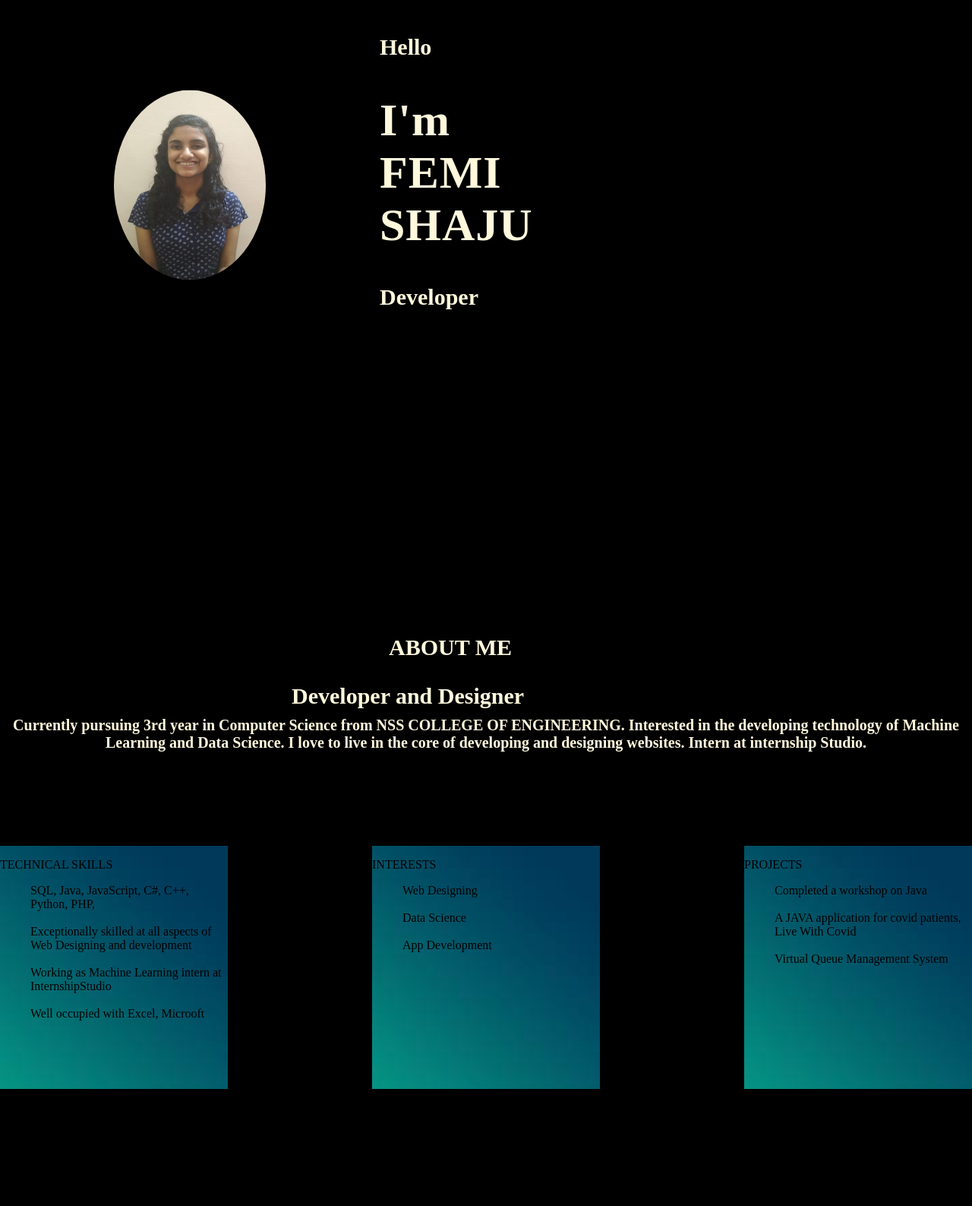
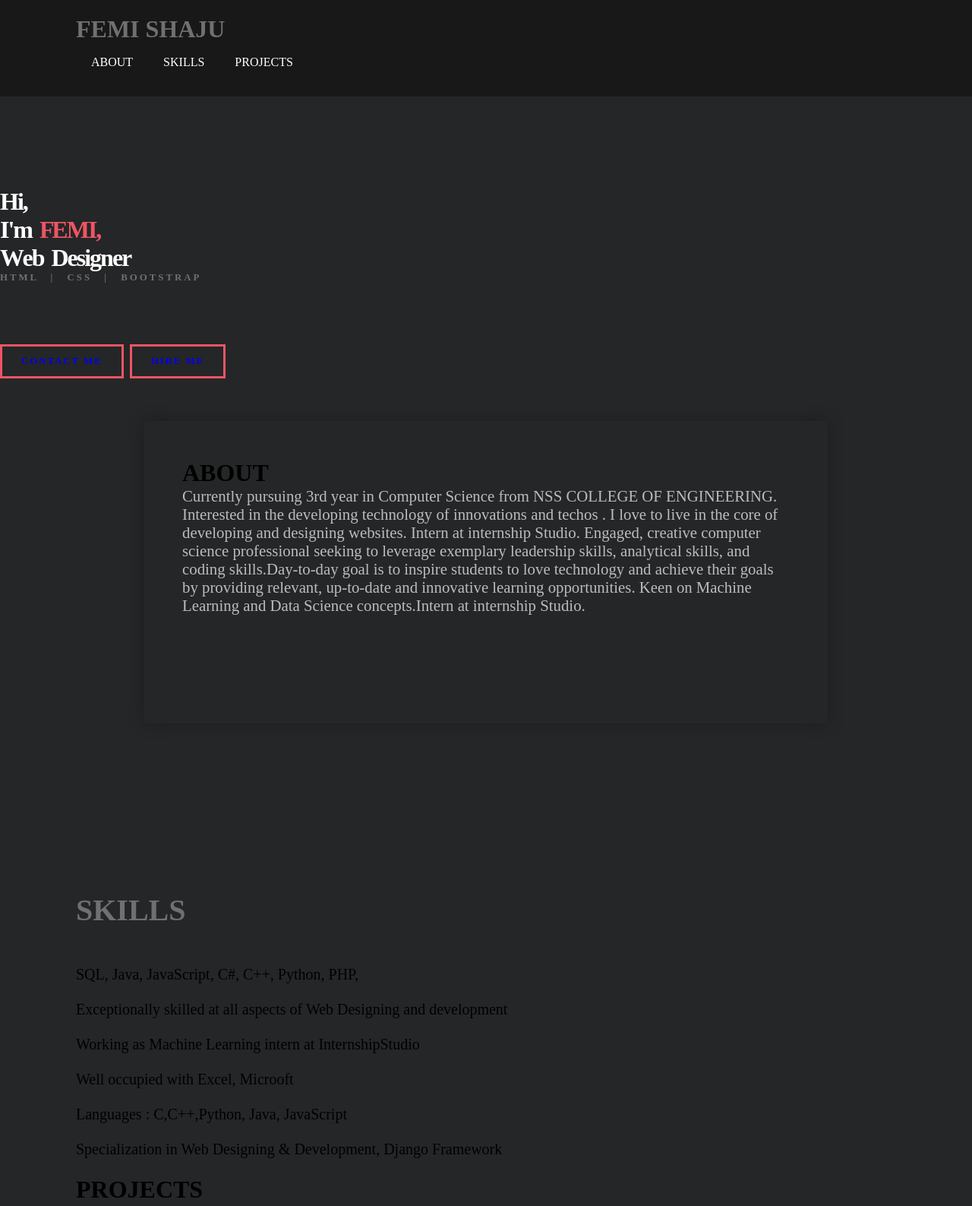
Before and after one commit to FEMI1602/femishaju, a plain HTML site: page index.html in a window 1280 px wide. Shown: the top 1587 px of the page at 76% size. Before the commit the page ends 1483 px from the top, so only its background shows below. Drawn offline with Linux system fonts and the light colour scheme.

Commit message:
second commit

```diff
--- a/index.html
+++ b/index.html
@@ -1,73 +1,115 @@
-<html>
 <!DOCTYPE html>
 <html lang="en">
+<head>
     <meta charset="UTF-8">
     <meta name="viewport" content="width=device-width, initial-scale=1.0">
-    <head>
+    <meta http-equiv="X-UA-Compatible" content="ie=edge">
+    <title>MY PORTFOLIO</title>
     <link rel="stylesheet" href="style.css">
-        <title>MY PORTFOLIO</title>
+    <script src="https://kit.fontawesome.com/a076d05399.js"></script>
 </head>
-            <body >
-                <section>
-                    <div class="text-container">
-                        <p>Hello</p>
-                        <p>I'm FEMI   SHAJU</p>
-                        <p>Developer</p>
+<body>
+<div class="container navbar">
+    <header>
+        <div class="logo">
+            <h1>FEMI SHAJU</h1>
+            <nav>
+                <ul>
+                    <li><a href="#about">ABOUT</a></li>
+                    <li><a href="#skills">SKILLS</a></li>
+                    <li><a href="#projects">PROJECTS</a></li>
+
+                </ul>
+            </nav>
+    </header>
 </div>
-                    <img src="image.jpeg" class="image"alt="image not found">
-                </section>
-                <!-----about-->
-                <div class="about-container">
-                    <div class="about-text">
-                        <p>ABOUT ME</p>
-                        <p><strong>Developer and Designer</strong></p>
-                        <p>Currently pursuing 3rd year in Computer Science from  NSS COLLEGE OF ENGINEERING. Interested in the developing technology of Machine
-                            Learning and Data Science. I love to live in the core of developing and designing
-                            websites. Intern at internship Studio.</p>
+
+<div class="container-main-info">
+    <div class="text">
+        <h1>
+            <span>H</span>
+            <span class="m-left">i</span>
+            <span class="m-left">,</span>
+            <br>
+            <span>I</span>
+            <span class="m-left">'</span>
+            <span class="m-left">m</span>
+
+            <span class="name">F</span>
+            <span class="m-left name">E</span>
+            <span class="m-left name">M</span>
+            <span class="m-left name">I</span>
+
+            <span class="m-left name">,</span>
+            <br>
+            <span>W</span>
+            <span class="m-left">e</span>
+            <span class="m-left">b</span>
+            <span>D</span>
+            <span class="m-left">e</span>
+            <span class="m-left">s</span>
+            <span class="m-left">i</span>
+            <span class="m-left">g</span>
+            <span class="m-left">n</span>
+            <span class="m-left">e</span>
+            <span class="m-left">r</span>
+            <p>HTML | CSS | BOOTSTRAP</p>
+            <a href="#contact">CONTACT ME</a>
+        <a href="https://docs.google.com/document/d/1iaKF7iIueAiFc01NBLgPLgeVphdnwDvh8j2SkQdlht0/edit?usp=sharing">HIRE ME</a>
+        </h1>
+        <br>
+
     </div>
 
 </div>
-                <!------skills-->
-                <div class="skills">
-                    <p>TOOLS</p>
-                    <div class="tools-text">
-                        <div class="box-container">
-                            <div class="box-1">
-                            <span></span>
-                                <p class="tools">TECHNICAL SKILLS</p>
-                                <p class="details">
+<div class="container about" id="about">
+
+    <div class="about-me-info">
+        <H1>ABOUT</H1>
+        <p>Currently pursuing 3rd year in Computer Science from  NSS COLLEGE OF ENGINEERING. Interested in the developing technology of
+            innovations and techos
+            . I love to live in the core of developing and designing
+            websites. Intern at internship Studio. Engaged, creative computer science professional seeking to leverage
+            exemplary leadership skills, analytical skills, and coding skills.Day-to-day goal is to inspire students to love technology
+            and achieve their goals by providing relevant, up-to-date and innovative learning opportunities.
+            Keen on Machine Learning and Data Science concepts.Intern at internship Studio. </p>
+    </div>
+
+</div>
+<div class="container skills"id="skills">
+
+    <h1>SKILLS</h1>
+    <p class="skills-info">
         <ul>
             <li>SQL, Java, JavaScript, C#, C++, Python, PHP, </li><br>
             <li>Exceptionally skilled at all aspects of Web Designing and development</li><br>
             <li>Working as Machine Learning intern at InternshipStudio</li><br>
-                                        <li>Well occupied with Excel, Microoft</li>
+            <li>Well occupied with Excel, Microoft</li><br>
+            <li>Languages : C,C++,Python, Java, JavaScript</li><br>
+            <li>Specialization in Web Designing & Development, Django Framework</li><br>
         </ul>
     </p>
 </div>
-                            <div class="box-2">
-                                <p class="interest">INTERESTS</p>
-                                <ul>
-                                    <li>Web Designing</li><br>
-                                    <li>Data Science</li><br>
-                                    <li>App Development</li>
-                                </ul>
-                            </div>
-                            <div class="box-3">
-                                <p class="projects">PROJECTS</p>
-                                <ul>
-                                    <li>Completed a workshop on Java</li><br>
-                                    <li>A JAVA application for covid patients, Live With Covid</li><br>
-                                    <li>Virtual Queue Management System</li>
-                                </ul>
-                            </div>
+<div class="container projects" id="projects">
+    <h1>PROJECTS</h1>
+    <br>
+    <li>A JAVA APPLICATION FOR COVID PEOPLE, LIVE WITH COVID</li><br>
+    <li>VIRTUAL QUEUE MANAGEMENT SYSYTEM</li><br>
+    <div class="work-category">
 
     </div>
+</div>
+<footer>
+
+<div class="container contact" id="contact">
+    <h1>CONTACT</h1>
+    <h2>Connect me through</h2><br>
+    <ul>
+    <li><a href="https://www.facebook.com/femi.shaju.9"><i class="fab fa-facebook-f" link=""></i></a></li>
+    <li><a href="https://www.linkedin.com/in/femi-shaju-450ba4195/"><i class="fab fa-linkedin-in"></i></a></li>
+    </ul>
 
 </div>
-
-                </div>
-                <footer>
-                    <p>hii</p>
 </footer>
 </body>
 </html>
--- a/style.css
+++ b/style.css
@@ -1,152 +1,232 @@
-
-
-body{
-    background-color: black;
+* {
     margin: 0px;
     padding: 0px;
+    box-sizing: border-box;
+    font-family: 'Times New Roman', Times, serif;
+}
+
+html{
+    scroll-behavior: smooth;
+}
+
+.container{
+    padding: 0 100px 0 100px;
+}
+
+nav ul,
+.main-info{
+    display: flex;
+    flex-wrap: wrap;
+    justify-content: space-between;
 
 }
+body{
+    background-color: #252627;
+}
+header{
+    display: flex;
+    flex-wrap: wrap;
+    justify-content: space-between;
+    padding: 20px 0;
+}
+header logo{
+    float: right;
+}
 
-ul{
+header nav ul{
+    margin: 0;
+    padding: 0;
+    display: flex;
+}
+header nav ul li{
+    list-style: none;
+    position: relative;
+    display: inline inline-block;
+}
+header nav ul li a{
+    height: 50px;
+    color: white;
+    line-height: 50px;
+    padding: 0 20px;
+    text-decoration: none;
+}
+.navbar{
+    background-color: #181818;
+}
+
+header h1,
+header a,
+.text p,
+.skills h1,
+.contact h1{
+    color: #707070;
+}
+
+li{
     list-style: none;
 
 }
 
 a{
     text-decoration: none;
-}
-section{
-    width: 100;
-    height: 95vh;
     position: relative;
-}
-
-.logo{
-    font-family:'Times New Roman', Times, serif;
-    font-size: 20px;
-}
-
-
-.active{
-    font-weight: bold;
-}
-
-.text-container p:nth-child(1){
-    font-family: 'Times New Roman', Times, serif;
-    font-weight: bold;
-    font-size: 30px;
-
 
 }
 
-.text-container p:nth-child(2){
-    font-family: 'Times New Roman', Times, serif;
-    font-weight: bold;
-    letter-spacing: 1px;
-    font-size: 60px;
-}
-
-.text-container p:nth-child(3){
-    font-family: 'Times New Roman', Times, serif;
-    font-size: 30px;
-    color: cornsilk;
-    line-height: 30px;
-
-    font-weight: bold;
-
-}
-
-.text-container p{
-    margin: 45px 0px 25px;
-
-
-}
-
-.text-container{
-    position: center;
-    left: 500%;
-    top: 0%;
-    color: cornsilk;
-    transform: translate(500%,-0%);
-}
-
 .image{
-    width: 200px;
-    height: 250px;
+    width: 450px;
+    margin-top: 50px;
+    height: 10px;
     position: left;
     margin-left: 50%;
-    top: 125%;
-    transform: translate(50%,-125%);
     border-radius: 50%;
 
 }
 
+.about-me-info{
+    height: calc(60vh - 81.6px);
+}
+.text{
+    margin-top: 120px;
+}
+.text h1{
+    color: #fff;
+    cursor: context-menu;
+}
+.text-span{
+    display: inline-block;
+}
 
-.about-text{
-    font-family: 'Times New Roman', Times, serif;
-    color: cornsilk;
+span:hover{
+    color: #48CFAD;
+    transition: all.5s;
 
 }
+span.name{
+    color: #ED5565;
 
-.about-text p:nth-child(1){
-
-    font-weight: bold;
-    font-size: 30px;
-    right: 50%;
-    margin-left: 40%;
+}
+span.m-left{
+    margin-left: -10px;
 }
 
-.about-text p:nth-child(2){
+.text p{
+    letter-spacing: 3px;
+    word-spacing: 10px;
+    font-size: .8rem;
+}
+.text a{
+    padding: 12px 25px;
+    background-color: none;
+    border: 3px solid #ED5565;
+    font-size: .8rem;
+    letter-spacing: 2px;
+    position: relative;
+    top: 80px;
+    overflow: hidden;
+    transition: .5s;
+    display: inline-block;
+}
+.text a:hover{
+    color: #fff;
+}
+.text a::before{
+    content: " ";
+    background-color: #ED5565;
+    position: absolute;
+    left: 0px;
+    top: 0;
+    width: 100%;
+    height: 0%;
+    z-index: -1;
+    transition: .5s;
+}
+.text a:hover::before{
+    height: 100%;
+}
+
+.about{
+    height: 110vh;
+    margin-top: 40px;
+}
+
+.work h1{
+    font-size: 10rem;
+    z-index: 0;
+    opacity: .1;
+}
+.about-me-info{
+    max-width: 900px;
+    background-color: #252627;
+    box-shadow: 0 0 1.2rem rgba(0, 0, 0, .25);
+    padding: 50px;
+    position: relative;
+    top: 70px;
+    left: 50%;
+    right: 50%;
+    transform: translateX(-50%);
+    z-index: 1;
+}
+.about-me-info p{
+    font-size: 1.3rem;
+    color: #bcbcbc;
+}
+.skills{
+    font-size: 20px;
+}
+.skills h1{
+    margin-top: -190px;
+    top: 80px;
+    font-size: 40px;
     font-weight: bold;
+}
+.skills-info{
+    font-size: 40px;
+    color: #bcbcbc;
+    max-width: 800px;
+    position: relative;
+    top: 900px;
+    left: 50%;
+    transform: translateX(-50%);
+    text-align: center;
+    margin-bottom: 50px;
+}
+.skills-info ul li{
+    font-weight: 500;
+    font-size: 40px;
+}
+.html{
+    display: flex;
+    flex-wrap: wrap;
+    justify-content: center;
+    margin-bottom: 40px;
+}
+div[class^="tag-"]{
+    clip-path: polygon(75% 0%,100% 50%,75% 100%,0% 100%,0% 50%,0% 0%,);
+    width: 120px;
+    height: 30px;
+    background-color: #1785A7;
+    margin-right: 30px;
+}
+div[class^="tag-"] p{
+    color: #fff;
+    text-align: left;
+    padding-left: 10px;
+    font-size: 1.1rem;
+    padding-top: 3px;
+}
+.contact ul{
+    display: flex;
+    color: #fff;
+
+}
+.contact ul li{
+    position: relative;
+    display: block;
+    color: white;
     font-size: 30px;
-    margin-left: 30%;
+    height: 60px;
+    width: 60px;
 
 
 }
-
-.about-text p:nth-child(3){
-    font-weight: bold;
-    font-size: 20px;
-    padding: 70px 0px;
-    text-align: center;
-    display: flex;
-    margin: -7% auto 20px auto;
-    position: relative;
-    justify-content: space-evenly;
-    align-items: center;
-}
-
-.box-1,.box-2,.box-3{
-    width: 300px;
-    height: 320px;
-    background-repeat: no-repeat;
-    background-size: cover;
-    box-shadow: crimson;
-}
-.box-container{
-    display: flex;
-    justify-content: space-between;
-
-}
-.box-1{
-    background-image: url(color.jpeg);
-}
-.box-2{
-    background-image: url(color.jpeg);
-}
-.box-3{
-    background-image: url(color.jpeg);
-}
-.footer{
-    font-family: 'Times New Roman', Times, serif;
-    color: rgb(122, 174, 204);
-}
-
-.footer p{
-    height: 300px;
-    font-family: 'Times New Roman', Times, serif;
-    color: rgb(122, 174, 204);
-    display: flex;
-
-
-}
```
Also changed, not shown: a.js (added, +9 -0 lines). Lines whose indentation alone changed are shown as unchanged.
